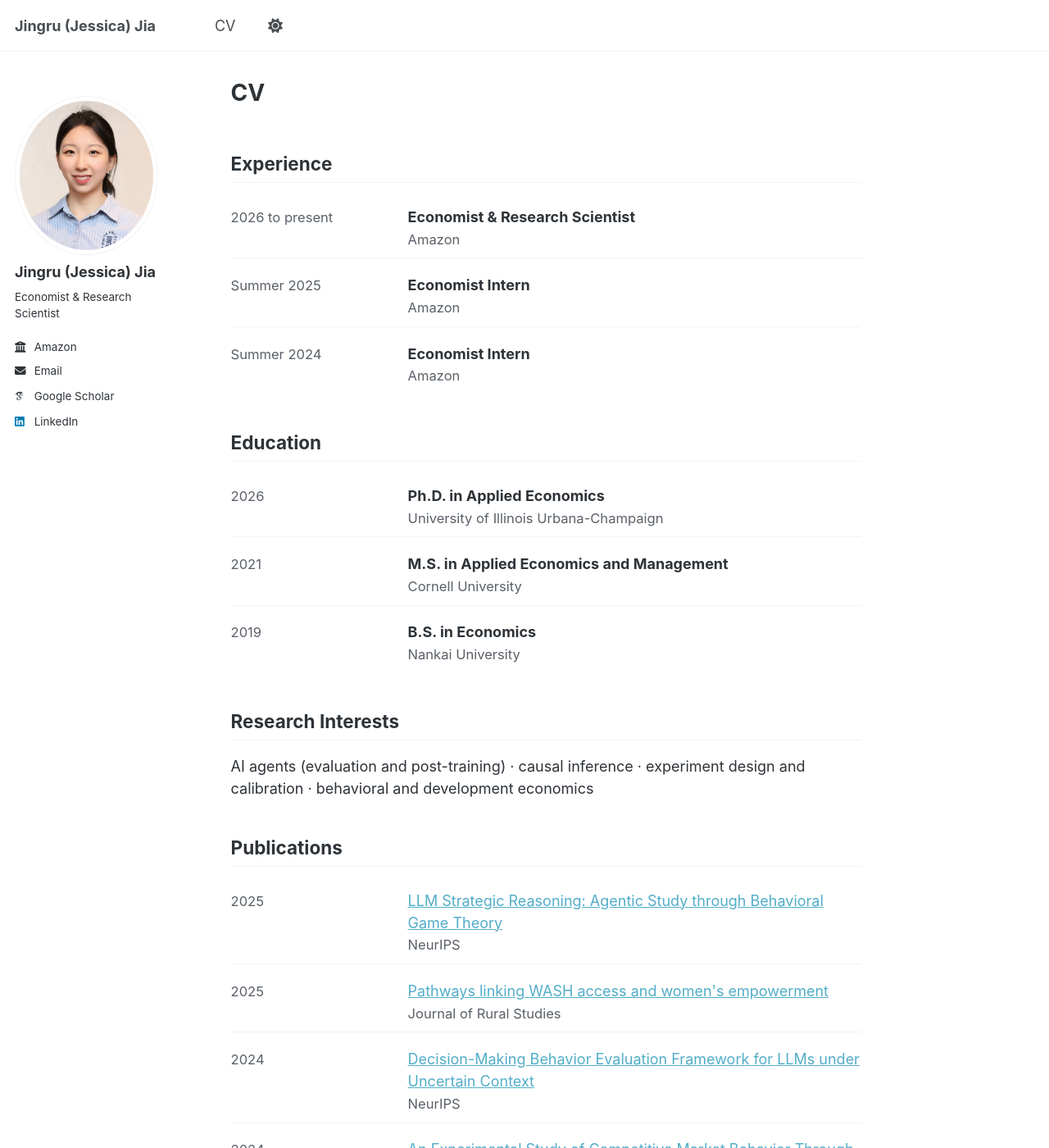
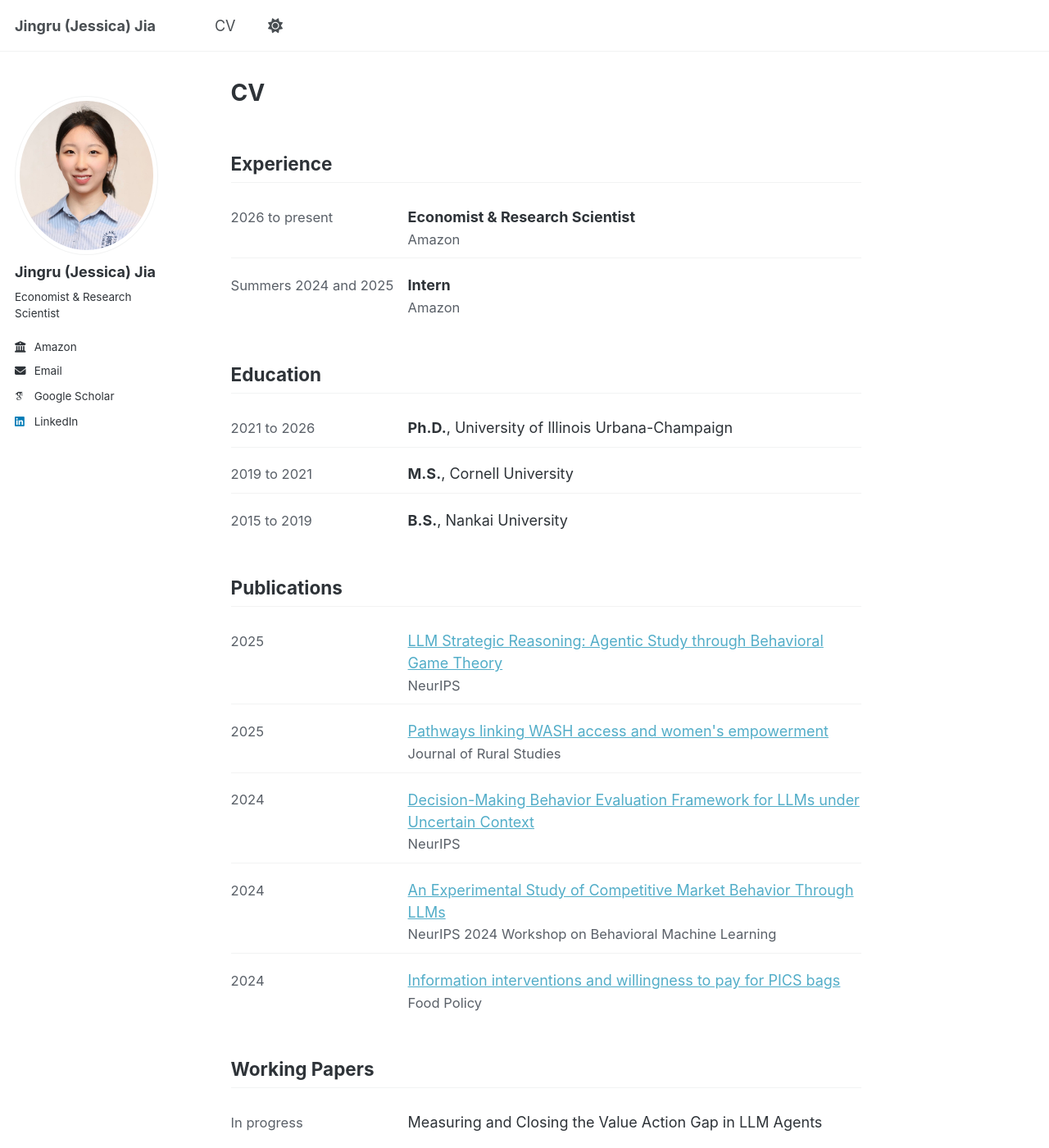
Before and after one commit to jingru688/jingru688.github.io, a Jekyll site: the page built from _pages/cv.md, in a window 1280 px wide and 1400 px high. Shown: the whole window at 82% size. Built offline with Jekyll 4.4.1, drawn with Linux system fonts in a browser that asks for light colours; some web fonts are replaced; a script that is not in the unit is left out.

Commit message:
Simplify CV experience and education, drop research interests
Combine the two Amazon internships into one "Intern" entry. Reduce each
degree to a single line without the major. Remove the research interests
section, which restated the home page.

Co-Authored-By: Claude Opus 5 <noreply@anthropic.com>

```diff
--- a/_pages/cv.md
+++ b/_pages/cv.md
@@ -48,12 +48,8 @@ redirect_from:
     <span class="what"><strong>Economist &amp; Research Scientist</strong><span class="org">Amazon</span></span>
   </li>
   <li>
-    <span class="when">Summer 2025</span>
-    <span class="what"><strong>Economist Intern</strong><span class="org">Amazon</span></span>
-  </li>
-  <li>
-    <span class="when">Summer 2024</span>
-    <span class="what"><strong>Economist Intern</strong><span class="org">Amazon</span></span>
+    <span class="when">Summers 2024 and 2025</span>
+    <span class="what"><strong>Intern</strong><span class="org">Amazon</span></span>
   </li>
 </ul>
 </div>
@@ -62,23 +58,18 @@ redirect_from:
 <h2>Education</h2>
 <ul class="cv-list">
   <li>
-    <span class="when">2026</span>
-    <span class="what"><strong>Ph.D. in Applied Economics</strong><span class="org">University of Illinois Urbana-Champaign</span></span>
+    <span class="when">2021 to 2026</span>
+    <span class="what"><strong>Ph.D.</strong>, University of Illinois Urbana-Champaign</span>
   </li>
   <li>
-    <span class="when">2021</span>
-    <span class="what"><strong>M.S. in Applied Economics and Management</strong><span class="org">Cornell University</span></span>
+    <span class="when">2019 to 2021</span>
+    <span class="what"><strong>M.S.</strong>, Cornell University</span>
   </li>
   <li>
-    <span class="when">2019</span>
-    <span class="what"><strong>B.S. in Economics</strong><span class="org">Nankai University</span></span>
+    <span class="when">2015 to 2019</span>
+    <span class="what"><strong>B.S.</strong>, Nankai University</span>
   </li>
 </ul>
-</div>
-
-<div class="cv-section">
-<h2>Research Interests</h2>
-<p>AI agents (evaluation and post-training) &middot; causal inference &middot; experiment design and calibration &middot; behavioral and development economics</p>
 </div>
 
 <div class="cv-section">
```
